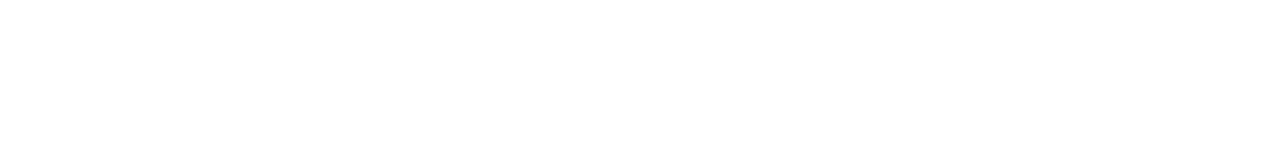
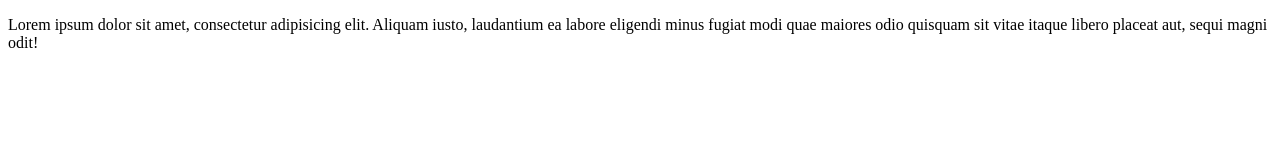
Before and after one commit to josecito05/mi-primer-repo, a plain HTML site: page nosotros.html in a window 1280 px wide. Drawn offline with Linux system fonts and the light colour scheme.

Commit message:
agregué un lorem imsut a la página

```diff
--- a/nosotros.html
+++ b/nosotros.html
@@ -6,6 +6,8 @@
     <title>Document</title>
 </head>
 <body>
-
+    <p>Lorem ipsum dolor sit amet, consectetur adipisicing elit. Aliquam iusto,
+         laudantium ea labore eligendi minus fugiat modi quae maiores odio quisquam sit
+          vitae itaque libero placeat aut, sequi magni odit!</p>
 </body>
 </html>
```
